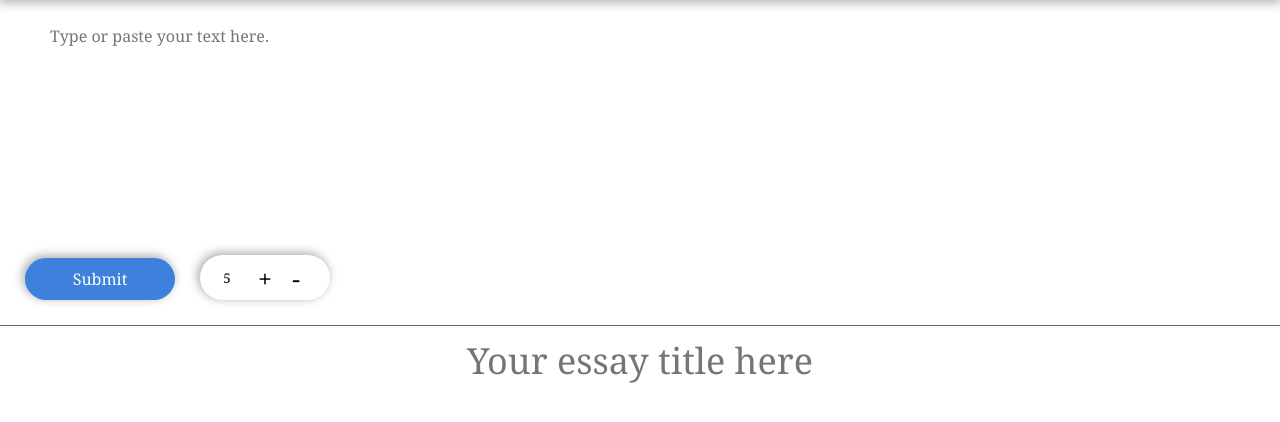
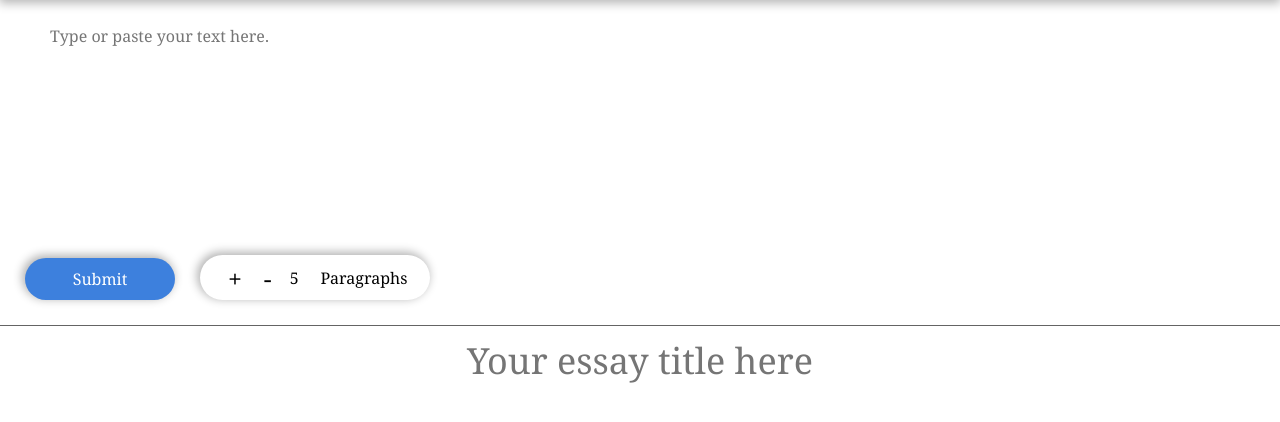
Before and after one commit to lauren-west/GPT3EssayWriter, a Flask app: page / in a window 1280 px wide. Shown: the part 75-497 px from the top of the page. Run offline with Flask 2, Linux system fonts and the light colour scheme.

Commit message:
reordered paragraph input component

```diff
--- a/static/index.css
+++ b/static/index.css
@@ -71,7 +71,7 @@ body {
   position: absolute;
   left: 200px;
   bottom: 25px;
-  width: 100px;
+  width: 200px;
   font-size: 16px;
   padding: 10px 15px;
   border-radius: 25px;
@@ -105,6 +105,7 @@ body {
 .paragraph-container > input {
   border: none;
   width: 25px;
+  font-size: 16px;
   outline: none;
   background-color: white;
 }
--- a/templates/index.html
+++ b/templates/index.html
@@ -17,9 +17,10 @@
                 <textarea placeholder="Type or paste your text here." name="essay-prompt" class="text-area-component"></textarea>
                 <input class="input-component button-component" id="submit" type="submit" value="Submit"/>
                 <div class="paragraph-container">
-                    <input id="paragraph-count" class="input-component" name="paragraph-count" id="paragraphs" value="5"/>
                     <div id="increment" class="counter">+</div>
                     <div id="decrement" class="counter">-</div>
+                    <input id="paragraph-count" class="input-component" name="paragraph-count" id="paragraphs" value="5"/>
+                    <span>Paragraphs</span>
                 </div>
             </form>
         </section>
```
